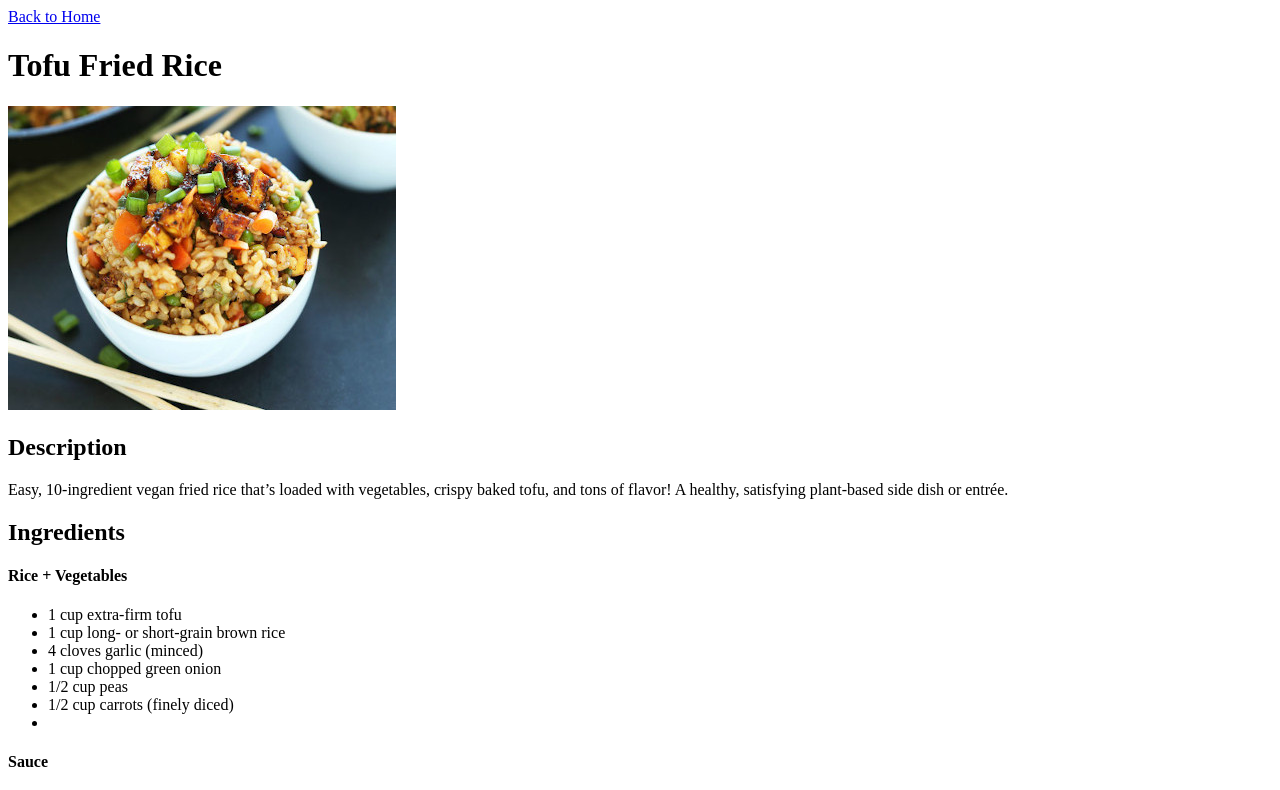
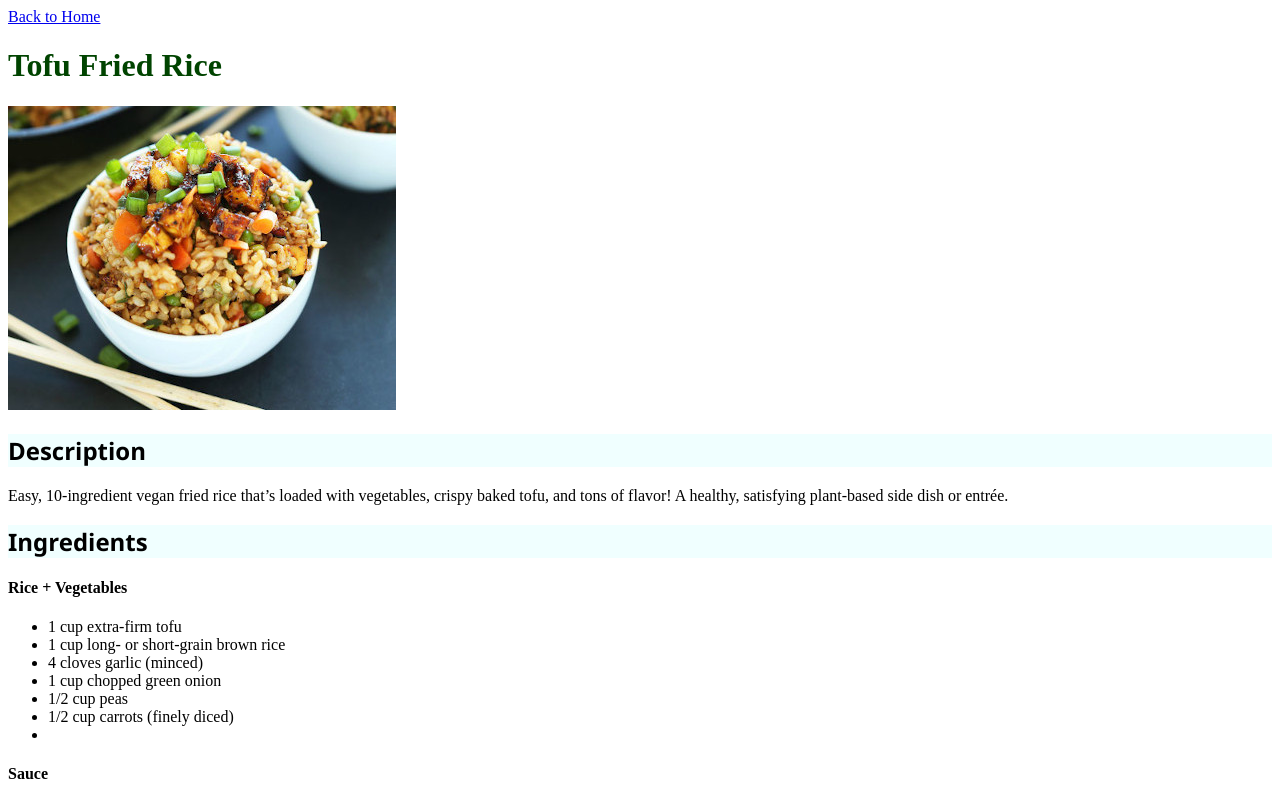
Before and after one commit to ajskinner7/odin-recipes, a plain HTML site: page recipes/tofu_stuff.html in a window 1280 px wide. Shown: the top 790 px of the page. Drawn offline with Linux system fonts and the light colour scheme.

Commit message:
Linked css page to all pages, added heading colors

```diff
--- a/recipes/tofu_stuff.html
+++ b/recipes/tofu_stuff.html
@@ -3,6 +3,7 @@
     <head>
         <meta charset="UTF-8">
         <title>Tofu Fried Rice</title>
+        <link rel="stylesheet" href="../styles.css">
     </head>
     <body>
         <a href="../index.html">Back to Home</a>
--- a/styles.css
+++ b/styles.css
@@ -1,3 +1,12 @@
 div {
     text-align: center;
 }
+
+h1 {
+    color: #004400;
+}
+
+h2, h3 {
+    background-color: azure;
+    font-family: 'Segoe UI', Tahoma, Geneva, Verdana, sans-serif;
+}
```
Also changed, not shown: recipes/stuffed_acorn_squash.html (+1 -0 lines), recipes/zucchini_casserole.html (+1 -0 lines).
